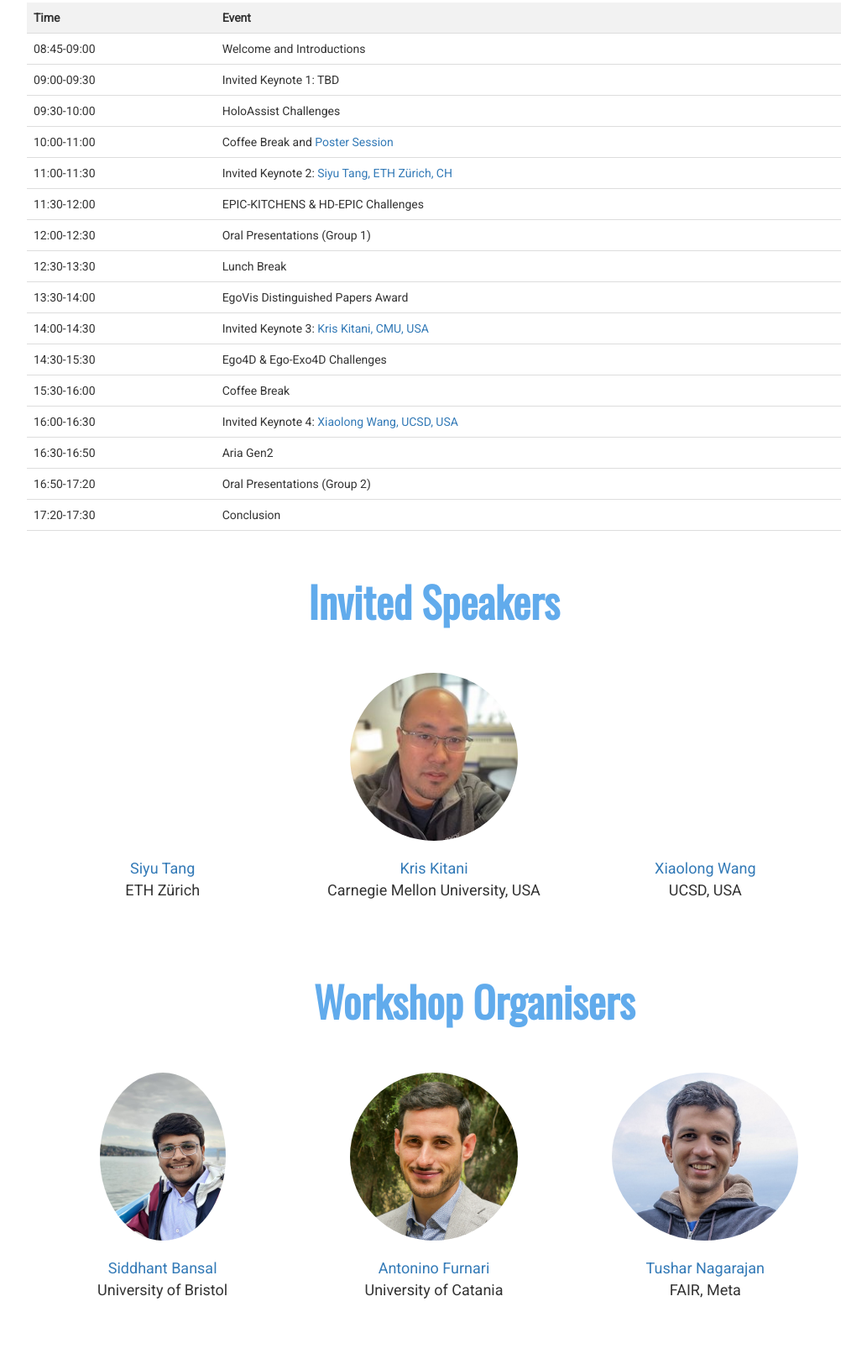
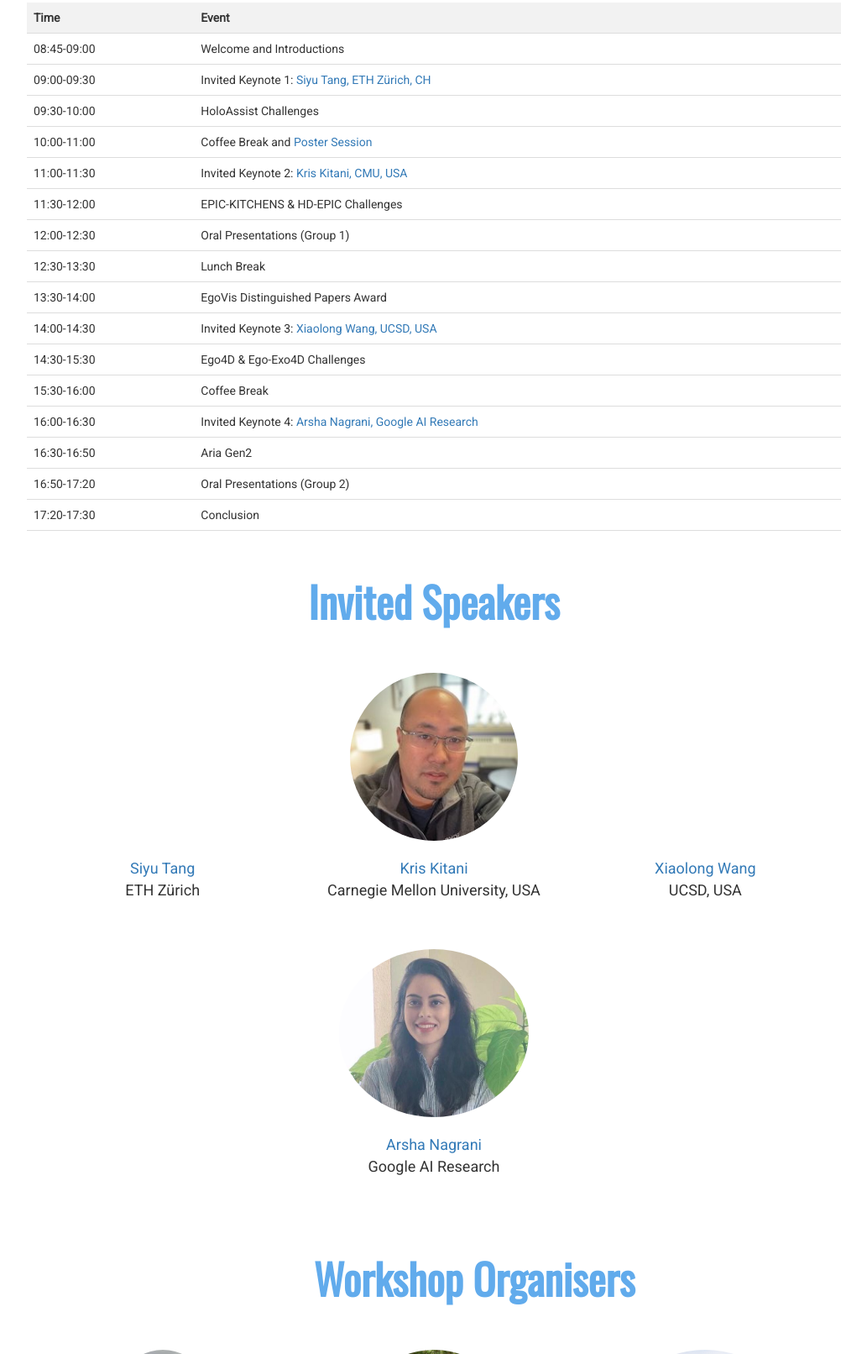
Before and after one commit to egovis/cvpr25, a plain HTML site: page index.html in a window 1280 px wide. Shown: the part 7240-8852 px from the top of the page at 84% size, without its empty margins (123-1156 px from the left). Drawn offline with nearby package versions, Linux system fonts and the light colour scheme.

Commit message:
update speakers and program

```diff
--- a/index.html
+++ b/index.html
@@ -738,7 +738,7 @@
           </tr>
           <tr>
             <td>09:00-09:30</td>
-            <td>Invited Keynote 1: TBD</td>
+            <td>Invited Keynote 1: <a href="https://inf.ethz.ch/people/person-detail.MjYyNzgw.TGlzdC8zMDQsLTg3NDc3NjI0MQ==.html" target="_blank">Siyu Tang, ETH Zürich, CH</a></td>
           </tr>
           <tr>
             <td>09:30-10:00</td>
@@ -750,7 +750,7 @@
           </tr>
           <tr>
             <td>11:00-11:30</td>
-            <td>Invited Keynote 2: <a href="https://inf.ethz.ch/people/person-detail.MjYyNzgw.TGlzdC8zMDQsLTg3NDc3NjI0MQ==.html" target="_blank">Siyu Tang, ETH Zürich, CH</a></td>
+            <td>Invited Keynote 2: <a href="https://kriskitani.github.io" target="_blank">Kris Kitani, CMU, USA</a></td>
           </tr>
           <tr>
             <td>11:30-12:00</td>
@@ -770,7 +770,7 @@
           </tr>
           <tr>
             <td>14:00-14:30</td>
-            <td>Invited Keynote 3: <a href="https://kriskitani.github.io" target="_blank">Kris Kitani, CMU, USA</a></td>
+            <td>Invited Keynote 3: <a href="https://xiaolonw.github.io/index.html" target="_blank">Xiaolong Wang, UCSD, USA</a></td>
           </tr>
           <tr>
             <td>14:30-15:30</td>
@@ -782,7 +782,7 @@
           </tr>
           <tr>
             <td>16:00-16:30</td>
-            <td>Invited Keynote 4: <a href="https://xiaolonw.github.io/index.html" target="_blank">Xiaolong Wang, UCSD, USA</a></td>
+            <td>Invited Keynote 4: <a href="https://a-nagrani.github.io" target="_blank">Arsha Nagrani, Google AI Research</a></td>
           </tr>
           <tr>
             <td>16:30-16:50</td>
@@ -1089,6 +1089,12 @@
               <p class="slide-text" style="text-align: center">UCSD, USA</p>
 
             </div>
+            <div class="image">
+              <img src="assets/images/arsha.jpeg" alt="" title="" /><br /><a class="slide-text"
+                href="https://a-nagrani.github.io">Arsha Nagrani</a>
+              <p class="slide-text" style="text-align: center">Google AI Research</p>
+
+            </div>
           </div>
         </div>
       </div>
```
Also changed, not shown: assets/images/arsha.jpeg (added).
